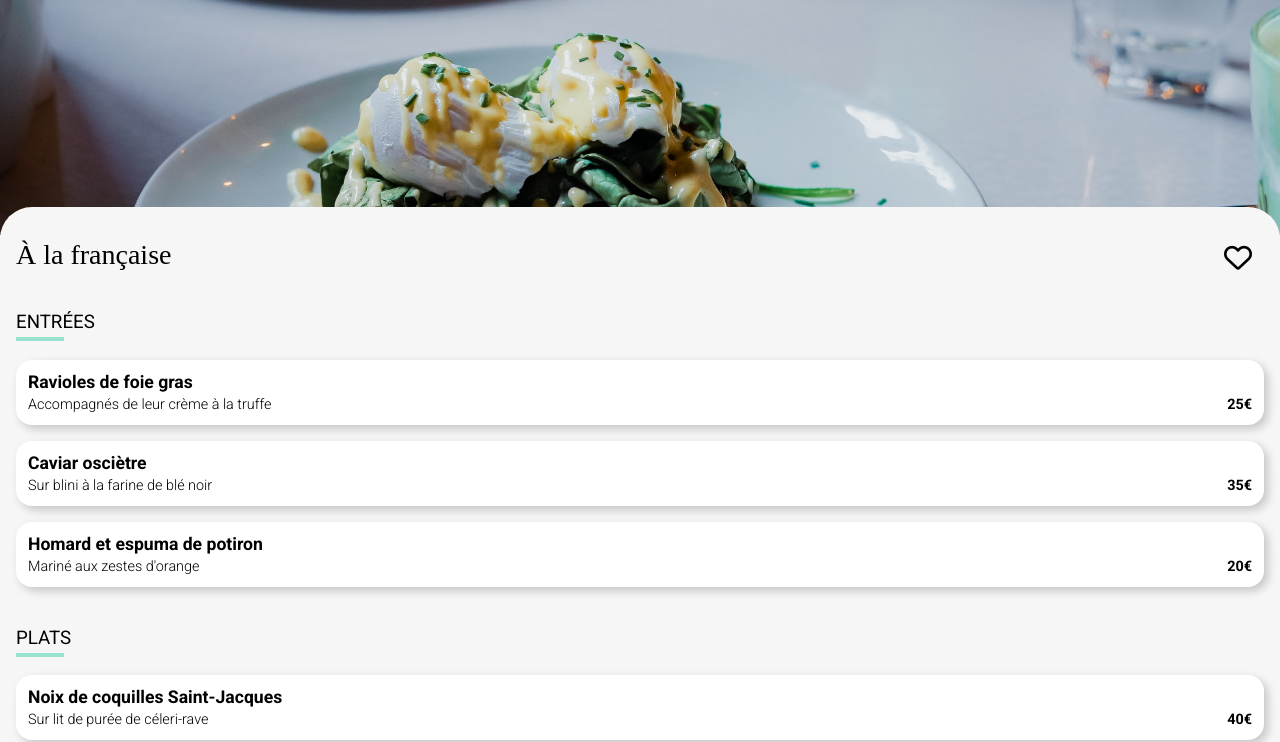
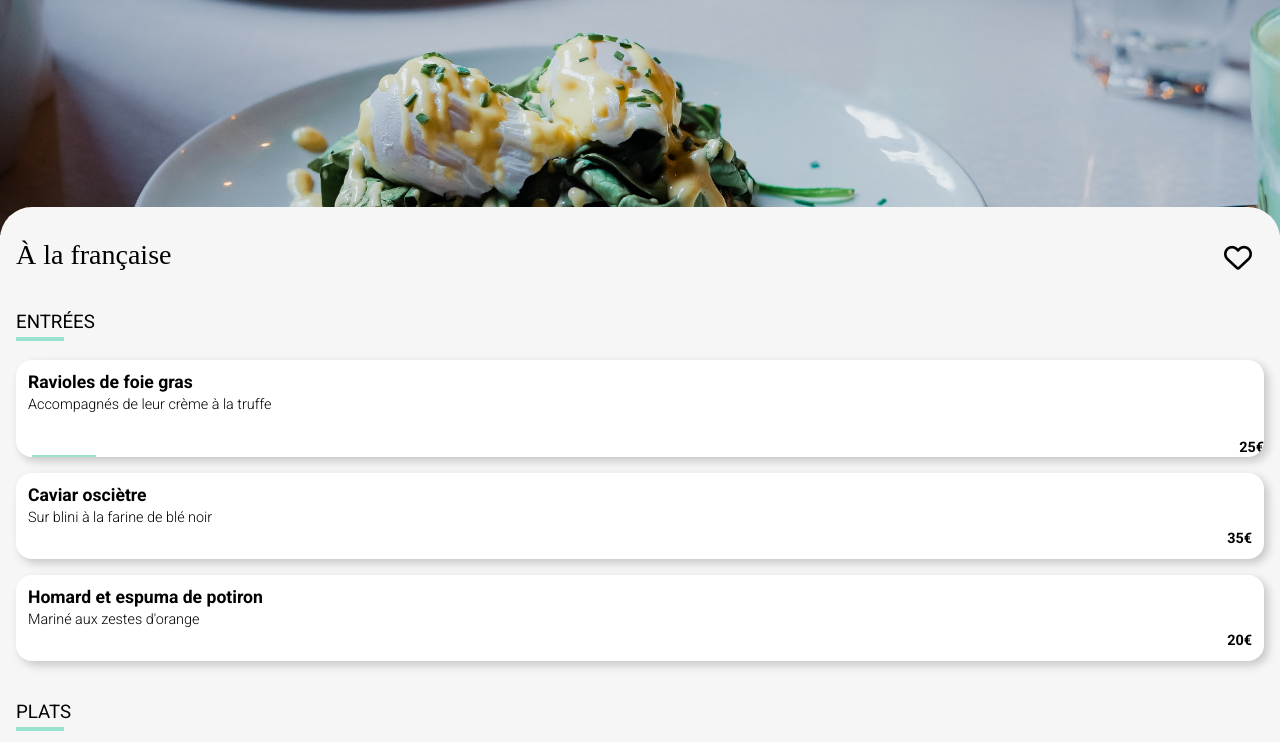
Before and after one commit to goulvenclech/GoulvenClech_3_12012020, a plain HTML site: page restaurants/a_la_francaise.html in a window 1280 px wide. Shown: the part 81-823 px from the top of the page. Drawn offline with Linux system fonts and the light colour scheme; a web font is replaced by a local one.

Commit message:
wip flex resto.scss

```diff
--- a/restaurants/a_la_francaise.html
+++ b/restaurants/a_la_francaise.html
@@ -27,16 +27,18 @@
         Entrées
       </h3>
       <article>
-        <div class="article__text">
+        <div class="article__text menu__article">
           <h4>
             Ravioles de foie gras
           </h4>
           <p class="menu__description">
             Accompagnés de leur crème à la truffe
           </p>
-          <p class="menu__price">
-            25€
-          </p>
+        </div>
+        <p class="menu__price">
+          25€
+        </p>
+        <div class="menu__confirm">
         </div>
       </article>
       <article>
--- a/style/_resto.scss
+++ b/style/_resto.scss
@@ -25,6 +25,31 @@
             content: "\f004";
         }
     }
+
+    article {
+        opacity: 0;
+        top: 1rem;
+        transition-duration: 2s;
+        position: relative;
+        // Scss sucks, doesn't scale over 10 items
+        // Html sucks, can't nth-of-type() all over the doc
+        // $article-counter: 0;
+        // @for $i from 1 through 10 {
+        //    &:nth-of-type(#{$i}) {
+        //     animation: chainappear 1s #{$i * 0.1 + ($article-counter * 0.3)}s forwards;
+        //     @if $i % 3 == 0 {
+        //        $article-counter: $article-counter + 1;
+        //        @debug "#{$article-counter} - #{$i}"
+        //     }
+        //    }
+        //}
+        @for $i from 1 through 3 {
+            &:nth-of-type(#{$i}) {
+                animation: chainappear 1s #{$i * 0.1}s forwards;
+            }
+        }
+
+    }
 }
 
 .menu {
@@ -34,19 +59,65 @@
 
         h4 {
             font-size: 1.2rem;
+            margin: 0;
+            white-space: nowrap;
+            text-overflow: ellipsis;
+            overflow: hidden;
         }
+    }
+
+    article {
+        display: flex;
+        max-width: 100%;
+        padding: 1rem;
+    }
+
+    // H4 + description
+    &__article {
+        white-space: nowrap;
+        text-overflow: ellipsis;
+        overflow: hidden;
+        flex: 1;
     }
 
     &__description {
         font-size: 0.9rem;
         font-weight: 300;
+        margin: 0;
+        white-space: nowrap;
+        text-overflow: ellipsis;
+        overflow: hidden;
     }
 
     &__price {
-        position: absolute;
         font-size: 0.9rem;
-        bottom: 0.5rem;
-        right: 0.5rem;
         font-weight: 600;
+        display: flex;
+        justify-content: flex-end;
+        align-items: flex-end;
+        padding-left: 0.5rem;
+    }
+
+    &__confirm {
+        background-color: $color-tertiary;
+        margin: -1rem -5rem -1rem 1rem;
+        width: 4rem;
+        display: flex;
+
+        &::after {
+            content: "%";
+        }
+    }
+
+    &:hover &__confirm {
+        margin-right: -1rem;
     }
 }
+
+// Chain apparition animation
+@keyframes chainappear {
+    to {
+        opacity: 1;
+        top: 0;
+    }
+}
```
Also changed, not shown: assets/css/main.css, 1 other file.
